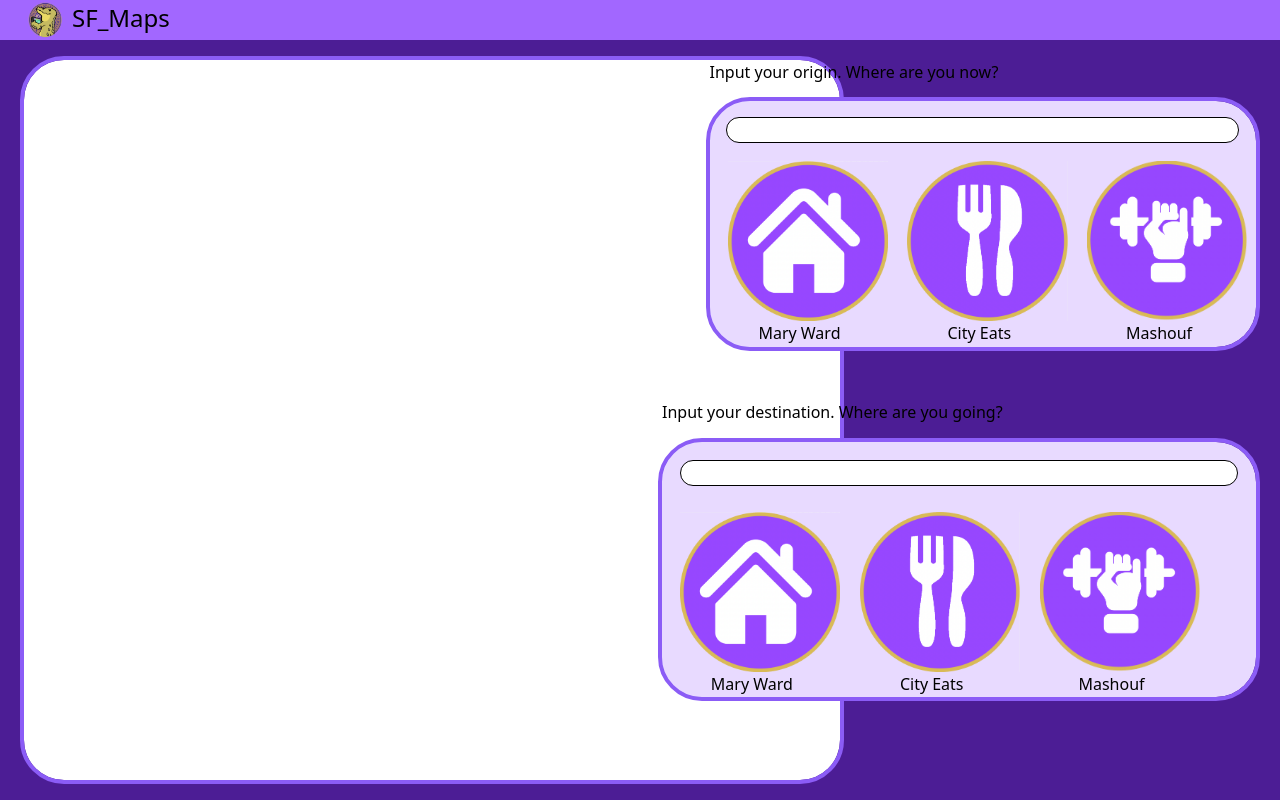
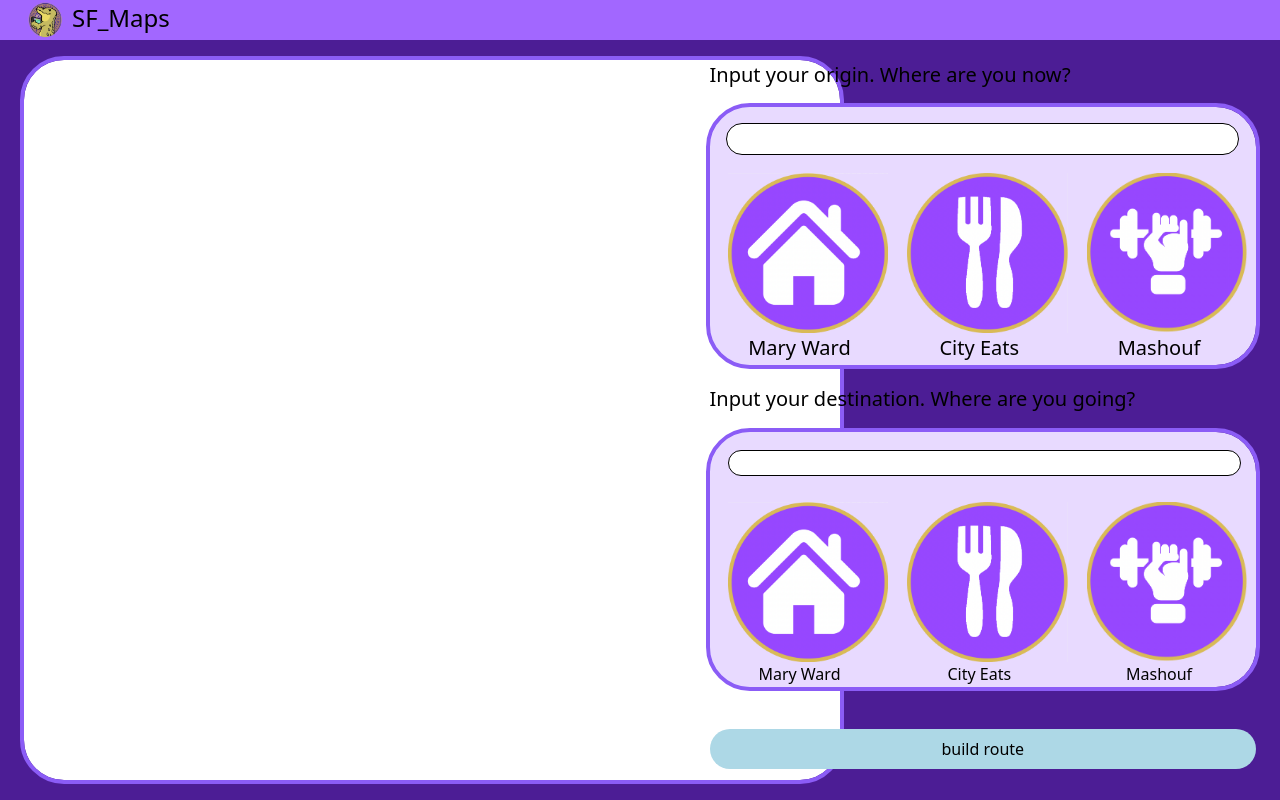
Before and after one commit to Alex-RV/sfsu_maps, a Next.js app: page /home in a window 1280 px wide. Built offline with nearby package versions, Linux system fonts and the light colour scheme.

Commit message:
Resized some elements + made code more readable.
- added comments.
- resized the destination input box.

```diff
--- a/src/pages/home.tsx
+++ b/src/pages/home.tsx
@@ -56,15 +56,16 @@ export default function home() {
       <div id="logo and title" className="flex items-left">
         <img src='./assets/gator_logo.png' style={{position: 'relative', left: '3.2vh', top: '0', width: '5vh', height: '5vh'}}  alt="gatorlogo"/>
         <div id ="title" style={{position: 'relative', left: '4vh', top: '0', fontSize:'3vh'}}>SF_Maps</div>
-      </div>
+    </div> {/* END */}
     {/* home functions */}
     <div id="home functions" className="w-full h-screen bg-violet-900 ">
+      {/* map space */}
       <div id="map"
       style={{borderRadius: '5vh', outlineStyle: 'solid', outlineWidth: '0.5vh', outlineColor: 'rgb(139 92 246)', position:'fixed', top:'7.5vh', left: '3vh',backgroundColor: 'white', width: '102vh', height: '90vh'}}>
       </div>
       {/* origin buttons */}
       <div id="set_origin" className=""
-        style={{position:'fixed', top:'7.5vh', right: '3vh', width: '68.31vh', height: '34.5vh'}}>
+      style={{fontSize: '2.5vh', position:'fixed', top:'7.5vh', right: '3vh', width: '68.31vh', height: '34.5vh'}}>
           <p style={{marginBottom: '2.07vh'}}>Input your origin. Where are you now?</p>
           <div style={{borderRadius: '5vh', outlineStyle: 'solid', outlineWidth: '0.5vh', outlineColor: 'rgb(139 92 246)',backgroundColor: 'rgb(232, 218, 255)'}}>
           <input id='search origin' style={{width: '64.17vh', borderStyle: 'solid', borderColor: 'black', borderWidth: '0.15vh', color: 'black', marginLeft:'2.07vh', marginTop: '2.07vh', marginBottom: '2.07vh', borderRadius: '5vh'}}></input>
@@ -86,10 +87,10 @@ export default function home() {
       </div>
       {/* destination buttons */}
       <div id="set_destin" className=""
-        style={{position:'fixed', top:'50vh', right: '3vh', width: '74.25vh', height: '37.5vh'}}>
-          <p style={{marginBottom: '2.25vh'}}>Input your destination. Where are you going?</p>
+      style={{position:'fixed', top:'48vh', right: '3vh', width: '68.31vh', height: '34.5vh'}}>
+          <p style={{fontSize: '2.5vh', marginBottom: '2.25vh'}}>Input your destination. Where are you going?</p>
           <div style={{borderRadius: '5vh', outlineStyle: 'solid', outlineWidth: '0.5vh', outlineColor: 'rgb(139 92 246)',backgroundColor: 'rgb(232, 218, 255)'}}>
-          <input id='search origin' style={{width: '69.75vh', borderStyle: 'solid', borderColor: 'black', borderWidth: '0.15vh', color: 'black', marginLeft:'2.25vh', marginTop: '2.25vh', marginBottom: '3vh', borderRadius: '5vh'}}></input>
+          <input id='search origin' style={{width: '64.17vh', borderStyle: 'solid', borderColor: 'black', borderWidth: '0.15vh', color: 'black', marginLeft:'2.25vh', marginTop: '2.25vh', marginBottom: '3vh', borderRadius: '5vh'}}></input>
           <div id='buttons' style={{width:'fill', color: 'black'}}>
             <button id='mary_ward' onClick={() => searchLocation(destination, maryWard)} style={{margin: '0.2vh', color: 'black',}}>
               <img src='./assets/residential.png' style={{width: '20.01vh', height: '20.01vh', marginLeft:'2.07vh'}}></img>
@@ -106,7 +107,12 @@ export default function home() {
           </div>
         </div>
       </div>
-      </div>
+      {/*Build Route button*/}
+      <button id='build-route button'
+      style={{position: 'fixed', right: '3vh', top: '91.07vh', textAlign: 'center', borderRadius: '5vh', width: '68.31vh', height: '5vh', backgroundColor: 'lightblue'}}>
+        build route
+      </button>
+    </div> {/* END home functions*/}
   </div>
 )
 }
```
Lines whose indentation alone changed are shown as unchanged.
